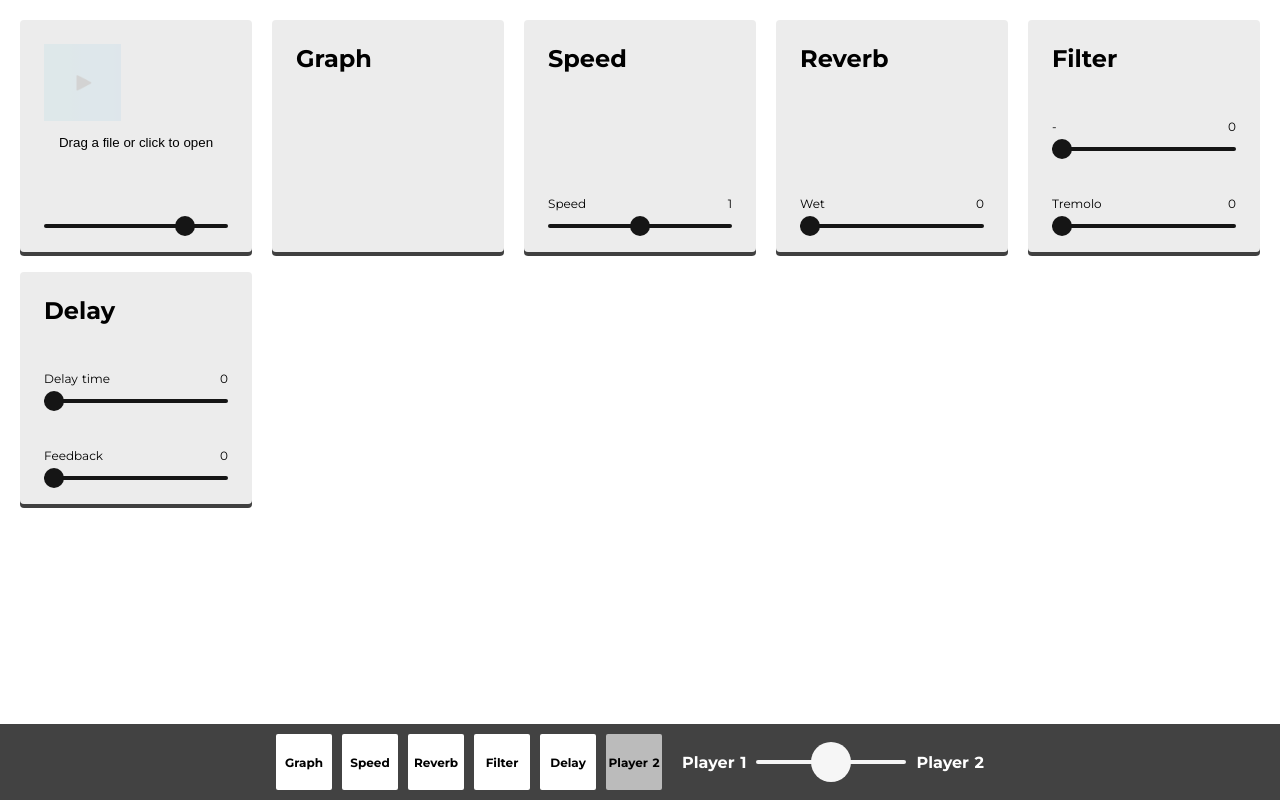
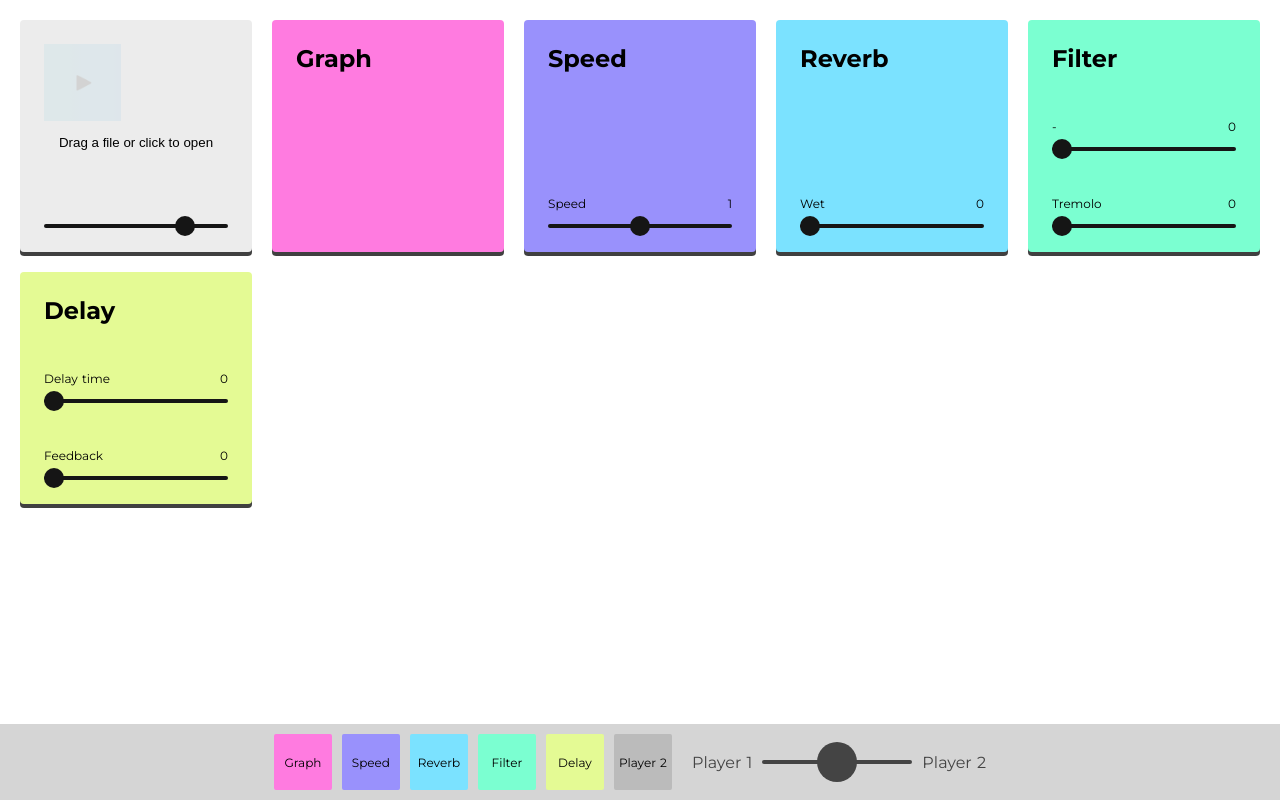
Before and after one commit to nckn/effe, a Nuxt app: page / in a window 1280 px wide. Built offline with nearby package versions, Linux system fonts and the light colour scheme; no server answers.

Commit message:
Introducing colors

```diff
--- a/assets/scss/main.scss
+++ b/assets/scss/main.scss
@@ -7,6 +7,14 @@ $padding-node-sm: 12px;
 $padding-node-lg: 24px;
 $gap: 20px;
 $fx-bg: #BBB;
+
+// Colors
+$c-graph: #ff7be0;
+$c-speed: #9991fc;
+$c-reverb: #7be2ff;
+$c-filter: #7bffd1;
+$c-delay: #e4fa94;
+$color-cross-fader: #444;
 
 @mixin transThis($which, $time, $easeType) {
   -webkit-transition: $which $time $easeType;
@@ -182,6 +190,11 @@ canvas#analyser {
           white-space: normal;
         }
       }
+      &#graph { background: $c-graph; }
+      &#speed { background: $c-speed; }
+      &#reverb { background: $c-reverb; }
+      &#filter { background: $c-filter; }
+      &#delay { background: $c-delay; }
       h2 {
 
       }
@@ -225,13 +238,13 @@ canvas#analyser {
     position: fixed;
     bottom: 0;
     left: 0;
-    background: #424242;
+    background: #d5d5d5;
     display: flex;
     align-items: center;
     justify-content: center;
     padding: 10px;
     .effects {
-      width: 56px;
+      width: 58px;
       height: 56px;
       // height: 100%;
       @include placeContentInMiddle();
@@ -251,8 +264,14 @@ canvas#analyser {
       &.ison {
         background: lighten($color: $fx-bg, $amount: 30);
       }
+      &[name="graph"] { background: $c-graph; }
+      &[name="speed"] { background: $c-speed; }
+      &[name="reverb"] { background: $c-reverb; }
+      &[name="filter"] { background: $c-filter; }
+      &[name="delay"] { background: $c-delay; }
       h4 {
         font-size: 12px;
+        font-weight: 400;
       }
       //   width: 8vw;
       //   display: table-cell;
@@ -567,7 +586,8 @@ input[type=range]:focus::-moz-range-track {
   padding: 0 20px;
   h4 {
     width: auto;
-    color: #FFF;
+    color: $color-cross-fader;
+    font-weight: 400;
     &:first-child {
       margin-right: 10px;
     }
@@ -575,18 +595,21 @@ input[type=range]:focus::-moz-range-track {
       margin-left: 10px;
     }
   }
+  input[class="crossfader"] {
+    width: 150px;
+    background: $color-cross-fader;
+    border: 0;
+  }
+
+  input[class="crossfader"]::-webkit-slider-thumb {
+    width: 40px;
+    height: 40px;
+    // background: #F6F6F6;
+    background: $color-cross-fader;
+    cursor: pointer;
+  }
 }
 
-input[class="crossfader"] {
-  width: 150px;
-  background: #F6F6F6;
-  border: 0;
-}
-
-input[class="crossfader"]::-webkit-slider-thumb {
-  width: 40px; height: 40px;
-  background: #F6F6F6; cursor: pointer;
-}
 
 
 
--- a/components/Footer.vue
+++ b/components/Footer.vue
@@ -1,6 +1,6 @@
 <template lang="pug">
   .footer
-    .effects(v-for="(node, index) in nodes" @click="toggleNodeParent(index)" v-bind:id="index" v-bind:class="{ ison: node.isOn }")
+    .effects(v-for="(node, index) in nodes" @click="toggleNodeParent(index)" v-bind:id="index" v-bind:class="{ ison: node.isOn }" v-bind:name="node.class_name")
       h4 {{ node.name }}
     .effects.player-two(@click="togglePlayerTwoParent")
       h4 Player 2
```
